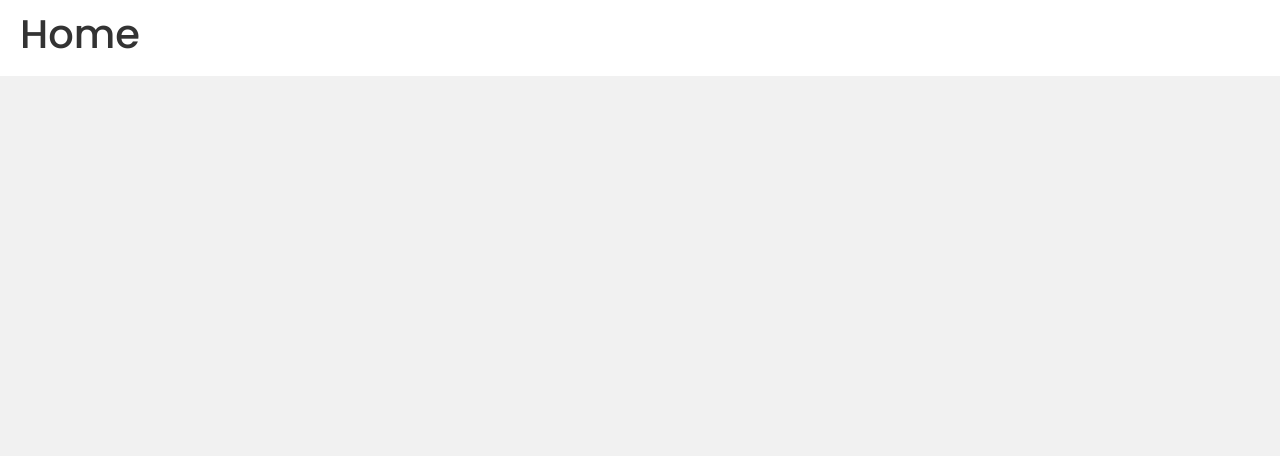
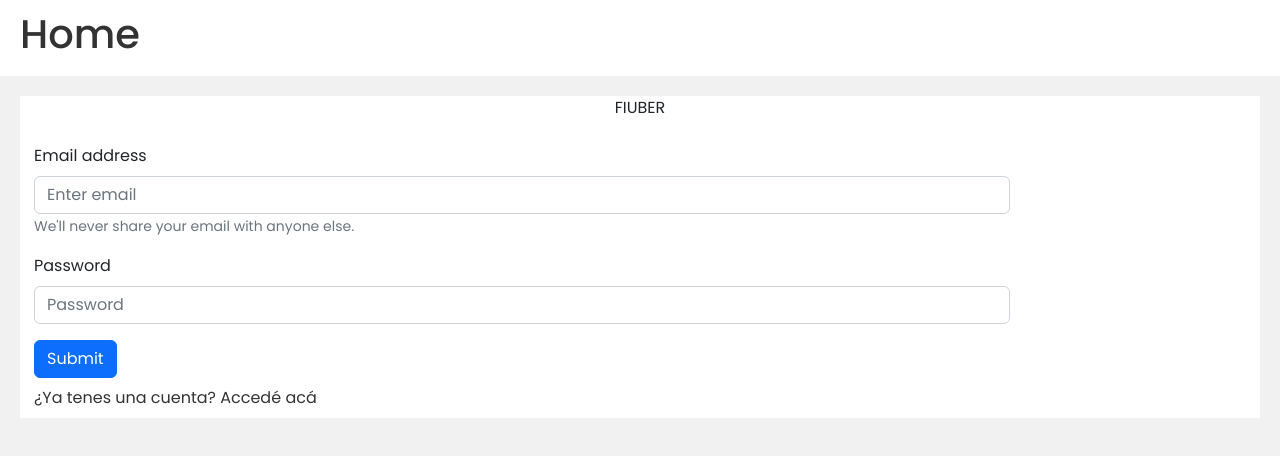
Before and after one commit to taller2-fi-uber/backoffice, a React (Create React App) app: page /signup in a window 1280 px wide. Before the commit this address had no page. Shown: the top 456 px of the page. Built offline with nearby package versions, Linux system fonts and the light colour scheme.

Commit message:
Integracion con api-gateway

```diff
--- a/package.json
+++ b/package.json
@@ -9,6 +9,7 @@
     "body-parser": "^1.20.0",
     "bootstrap": "^5.2.1",
     "cors": "^2.8.5",
+    "dotenv": "^16.0.2",
     "react": "^18.2.0",
     "react-bootstrap": "^2.5.0",
     "react-dom": "^18.2.0",
--- a/src/App.js
+++ b/src/App.js
@@ -1,7 +1,8 @@
-import {BrowserRouter, Route, Routes} from 'react-router-dom'
+import {BrowserRouter, Navigate, Route, Routes} from 'react-router-dom'
 import 'bootstrap/dist/css/bootstrap.min.css';
+import Navbar from "./components/Navbar";
+import SignUp from "./pages/SignUp";
 import LogIn from "./pages/LogIn";
-import Navbar from "./components/Navbar";
 import './App.css'
 
 function App() {
@@ -12,8 +13,16 @@ function App() {
         <div className='pages'>
           <Routes>
             <Route
+                path="/login"
+                element={<LogIn />}
+            />
+            <Route
+                path="/signup"
+                element={<SignUp />}
+            />
+            <Route
                 path="/"
-                element={<LogIn />}
+                element={ <Navigate to="/login" /> }
             />
           </Routes>
         </div>
--- /dev/null
+++ b/src/components/request.js
@@ -0,0 +1,16 @@
+export async function request(request, method) {
+    const requestOptions = {
+        method: method,
+        headers: {'Content-Type': 'application/json'},
+        body: JSON.stringify(request)
+    };
+    const res = await fetch("https://fiuber-api-gateway.herokuapp.com" + '/login/login', requestOptions);
+    const body = await res.json();
+    return body;
+}
+
+export const delay = ms => new Promise(
+    resolve => setTimeout(resolve, ms)
+);
+
+export default {request, delay}
--- a/src/pages/LogIn.js
+++ b/src/pages/LogIn.js
@@ -1,50 +1,41 @@
-import logo from '../resources/logo-fiuba.png';
 import {useState} from "react";
 import Button from 'react-bootstrap/Button';
 import Form from 'react-bootstrap/Form';
 import '../App.css'
+import {Link, useNavigate} from "react-router-dom";
+import {request, delay} from "../components/request";
 
 const LogIn = () => {
 
+
     const [logged, setLogged] = useState(null)
+
     const onPress = async e => {
         e.preventDefault()
-        const mail = e.target.mail.value;
-        const pass = e.target.pass.value;
-        console.log(mail)
-        const requestOptions = {
-            method: 'POST',
-            headers: { 'Content-Type': 'application/json' },
-            body: JSON.stringify({username: mail, password: pass})
-        };
-        const res = await fetch('http://localhost:4000/login/login', requestOptions);
-        const response = await res.json();
-        console.log(response)
-        if (res.login) {
-            setLogged("loged in");
+        const req = {email: e.target.mail.value, password:  e.target.pass.value}
+        const body = await request(req, "POST");
+
+        console.log(body)
+        console.log("token: " + body.token)
+        if (body.token) {
+            setLogged("loged in :). Redirecting...");
+            await delay(3000)
+            routeChange("/signup")
         } else {
-            setLogged("unable to do login");
+            setLogged(body.msg);
         }
+    }
+
+    let navigate = useNavigate();
+    const routeChange = (path) =>{
+        navigate(path);
     }
 
     return (
         <header >
-            {/*<img src={logo} className="App-logo" alt="logo"/ >*/}
             <p align='middle'>
                 FIUBER
             </p>
-            {/*<form>
-                <label>
-                    user:
-                    <input type="user" name="name"/>
-                </label> <br/>
-                <label>
-                    password:
-                    <input type="password" name="name"/>
-                </label> <br/>
-                <input onClick={() => onPress()} type="button" value="Log in"/>
-                <h1>{logged}</h1>
-            </form>*/}
 
             <Form id='login' variant="dark" onSubmit={onPress}>
                 <Form.Group className="mb-3" controlId="formBasicEmail">
@@ -59,13 +50,14 @@ const LogIn = () => {
                     <Form.Label>Password</Form.Label>
                     <Form.Control type="password" name="pass" placeholder="Password" />
                 </Form.Group>
-                {/*<Form.Group className="mb-3" controlId="formBasicCheckbox">
-                    <Form.Check type="checkbox" label="Check me out" />
-                </Form.Group>*/}
                 <Button variant="primary" type="submit">
                     Submit
-                </Button>
+                </Button> <br/>
+
+                <Link  to={'/signup'}>¿Todavía no tenes cuenta? Create una</Link>
+
                 <h1>{logged}</h1>
+
             </Form>
         </header>
     )
--- /dev/null
+++ b/src/pages/SignUp.js
@@ -0,0 +1,76 @@
+import {useState} from "react";
+import Button from 'react-bootstrap/Button';
+import Form from 'react-bootstrap/Form';
+import '../App.css'
+import {Link} from "react-router-dom";
+
+const SignUp = () => {
+
+    const [logged, setLogged] = useState(null)
+    const onPress = async e => {
+        e.preventDefault()
+        const mail = e.target.mail.value;
+        const pass = e.target.pass.value;
+        console.log(mail)
+        const requestOptions = {
+            method: 'POST',
+            headers: { 'Content-Type': 'application/json' },
+            body: JSON.stringify({username: mail, password: pass})
+        };
+        const res = await fetch("https://fiuber-api-gateway.herokuapp.com" + '/login/signup', requestOptions);
+        const response = await res.json();
+        console.log(response)
+        if (res.login) {
+            setLogged("loged in");
+        } else {
+            setLogged("unable to login");
+        }
+    }
+
+    return (
+        <header >
+            {/*<img src={logo} className="App-logo" alt="logo"/ >*/}
+            <p align='middle'>
+                FIUBER
+            </p>
+            {/*<form>
+                <label>
+                    user:
+                    <input type="user" name="name"/>
+                </label> <br/>
+                <label>
+                    password:
+                    <input type="password" name="name"/>
+                </label> <br/>
+                <input onClick={() => onPress()} type="button" value="Log in"/>
+                <h1>{logged}</h1>
+            </form>*/}
+
+            <Form id='login' variant="dark" onSubmit={onPress}>
+                <Form.Group className="mb-3" controlId="formBasicEmail">
+                    <Form.Label>Email address</Form.Label>
+                    <Form.Control type="email" name="mail" placeholder="Enter email" />
+                    <Form.Text className="text-muted">
+                        We'll never share your email with anyone else.
+                    </Form.Text>
+                </Form.Group>
+
+                <Form.Group className="mb-3" controlId="formBasicPassword">
+                    <Form.Label>Password</Form.Label>
+                    <Form.Control type="password" name="pass" placeholder="Password" />
+                </Form.Group>
+                {/*<Form.Group className="mb-3" controlId="formBasicCheckbox">
+                    <Form.Check type="checkbox" label="Check me out" />
+                </Form.Group>*/}
+                <Button variant="primary" type="submit">
+                    Submit
+                </Button>
+                <h1>{logged}</h1>
+
+                <Link  to={'/login'}>¿Ya tenes una cuenta? Accedé acá</Link>
+            </Form>
+        </header>
+    )
+}
+
+export default SignUp
```
Also changed, not shown: 2 other files (tests, documents, lock files or other folders).
